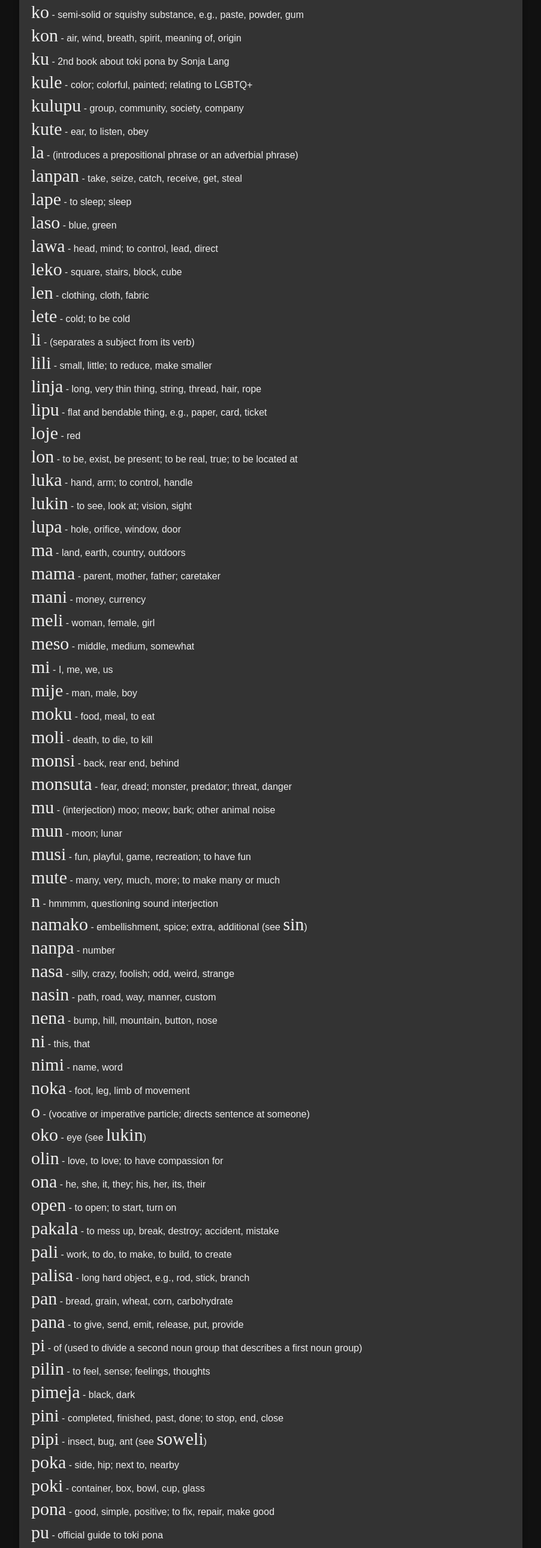
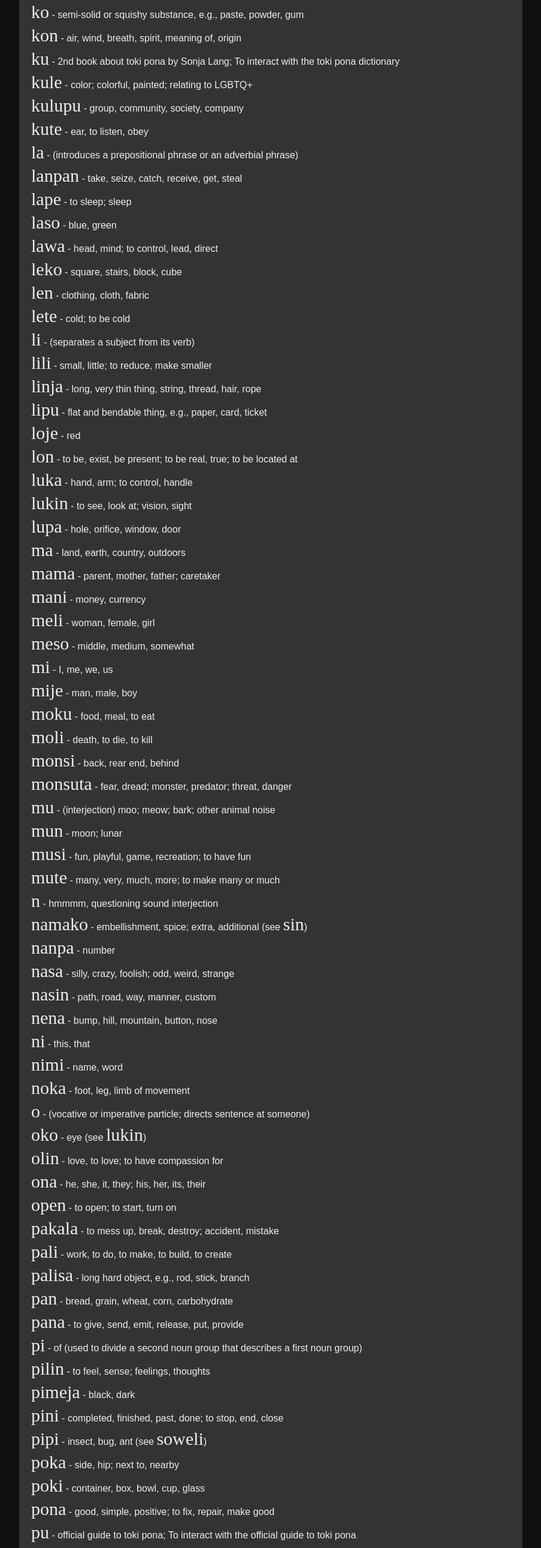
Before and after one commit to ilo-sona/ilo-sona.github.io, a plain HTML site: page kulupu-nimi.html in a window 1280 px wide. Shown: the part 1624-4205 px from the top of the page at 60% size, without its empty margins (188-1091 px from the left). Drawn offline with Linux system fonts and the light colour scheme; a web font is replaced by a local one.

Commit message:
Update kulupu-nimi.html

```diff
--- a/kulupu-nimi.html
+++ b/kulupu-nimi.html
@@ -129,7 +129,7 @@
 <li><strong>kiwen</strong> - rock, metal, hard thing, stone</li>
 <li><strong>ko</strong> - semi-solid or squishy substance, e.g., paste, powder, gum</li>
 <li><strong>kon</strong> - air, wind, breath, spirit, meaning of, origin</li>
-<li><strong>ku</strong> - 2nd book about toki pona by Sonja Lang</li>
+<li><strong>ku</strong> - 2nd book about toki pona by Sonja Lang; To interact with the toki pona dictionary</li>
 <li><strong>kule</strong> - color; colorful, painted; relating to LGBTQ+</li>
 <li><strong>kulupu</strong> - group, community, society, company</li>
 <li><strong>kute</strong> - ear, to listen, obey</li>
@@ -192,7 +192,7 @@
 <li><strong>poka</strong> - side, hip; next to, nearby</li>
 <li><strong>poki</strong> - container, box, bowl, cup, glass</li>
 <li><strong>pona</strong> - good, simple, positive; to fix, repair, make good</li>
-<li><strong>pu</strong> - official guide to toki pona</li>
+<li><strong>pu</strong> - official guide to toki pona; To interact with the official guide to toki pona</li>
 <li><strong>sama</strong> - same, similar, equal, sibling; to resemble</li>
 <li><strong>seli</strong> - fire, warmth, heat; to heat up, warm up</li>
 <li><strong>selo</strong> - outside, surface, skin, shell, bark, shape, form</li>
@@ -206,6 +206,7 @@
 <li><strong>sitelen</strong> - picture, image, representation, to draw</li>
 <li><strong>sona</strong> - knowledge, wisdom</li>
 <li><strong>soweli</strong> - animal, especially land mammal, especially terrestrial</li>
+<li><strong>su</strong> - The wonderful wizard of oz in toki pona; To interact with the wonderful wizard of oz in toki pona</li>
 <li><strong>suli</strong> - big, tall, large, important, adult; size, importance</li>
 <li><strong>suno</strong> - sun; light, sunlight</li>
 <li><strong>supa</strong> - horizontal surface, e.g., table, chair, pillow, floor</li>
```
